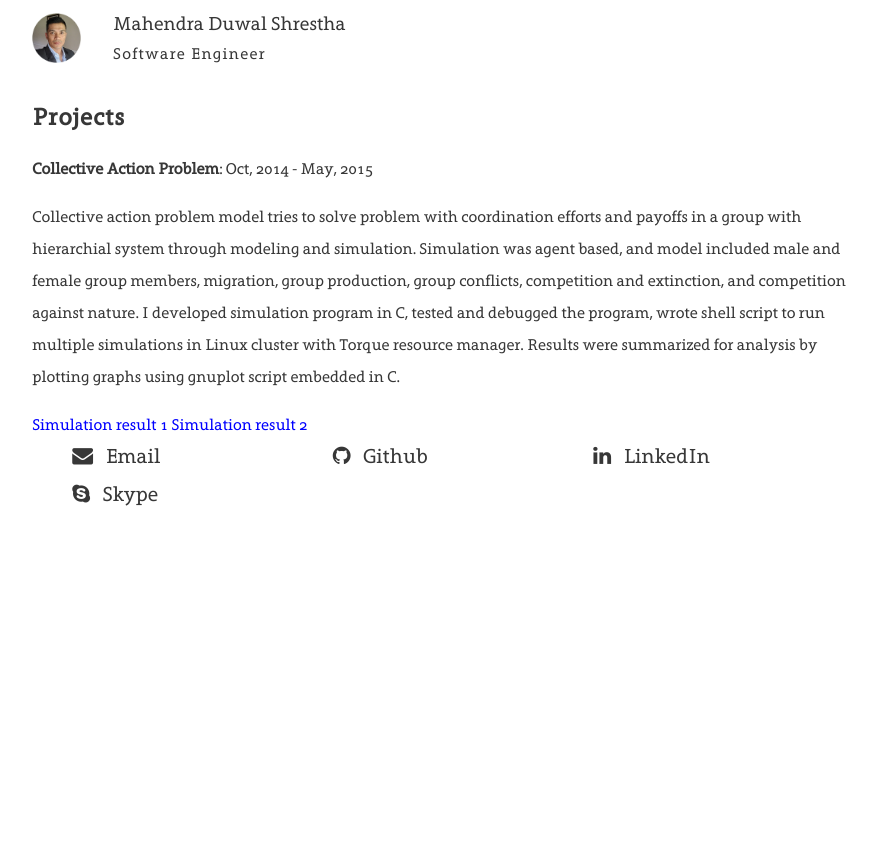
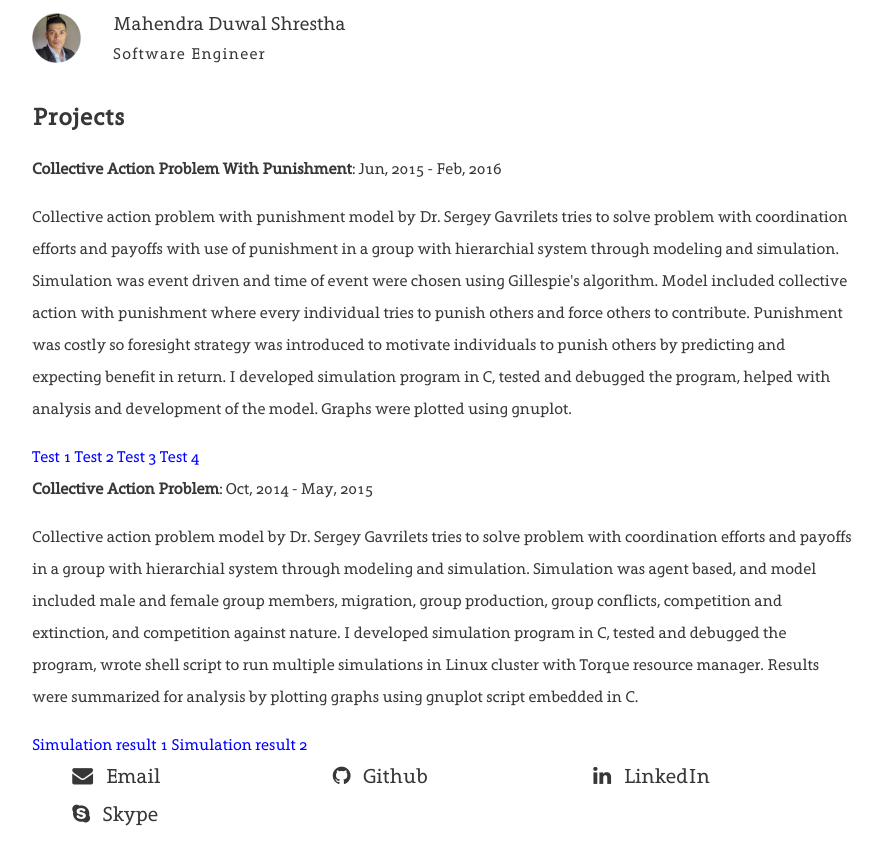
Before and after one commit to mduwalsh/mduwalsh.github.io, a plain HTML site: page projects/index.html in a window 1280 px wide. Shown: the whole page, without its empty margins (197-1079 px from the left). Before the commit the page ends 800 px from the top, so only its background shows below. Drawn offline with nearby package versions, Linux system fonts and the light colour scheme.

Commit message:
Added one more project

```diff
--- a/projects/index.html
+++ b/projects/index.html
@@ -46,14 +46,35 @@
 	</div>
 	<div style="clear"><br/></div>
 	<div class="projectlist">
+	    <h2>Projects</h2>
 	    <div class="project">
-		<h2>Projects</h2>
+		<div class="project-title">
+		  <b>Collective Action Problem With Punishment</b>:  Jun, 2015 - Feb, 2016
+		</div>
+		<div class="project-desc">
+		  <p>
+		  Collective action problem with punishment model by Dr. Sergey Gavrilets tries to solve problem with coordination efforts and payoffs
+		  with use of punishment in a group
+		  with hierarchial system  through modeling and simulation. Simulation was event driven and time of event were chosen using
+		  Gillespie's algorithm. Model included collective action with punishment where every individual tries to punish others
+		  and force others to contribute. Punishment was costly so foresight strategy was introduced to motivate individuals to punish
+		  others by predicting and expecting benefit in return.
+		  I developed simulation program in C, tested and debugged the program, helped with analysis and development of the model.
+		  Graphs were plotted using gnuplot.
+		  </p>
+		  <a href="http://neko.bio.utk.edu/~mahendra/SA/pun.html"> Test 1 </a>
+		  <a href="http://neko.bio.utk.edu/~mahendra/SA/pun/aggr.html"> Test 2 </a>
+		  <a href="http://neko.bio.utk.edu/~mahendra/SA/pun/wo_aggr.html"> Test 3 </a>
+		  <a href="http://neko.bio.utk.edu/~mahendra/SA/comp/comp.html"> Test 4 </a>
+		</div>
+	    </div>
+	    <div class="project">
 		<div class="project-title">
 		  <b>Collective Action Problem</b>:  Oct, 2014 - May, 2015
 		</div>
 		<div class="project-desc">
 		  <p>
-		  Collective action problem model tries to solve problem with coordination efforts and payoffs in a group
+		  Collective action problem model by Dr. Sergey Gavrilets tries to solve problem with coordination efforts and payoffs in a group
 		  with hierarchial system through modeling and simulation. Simulation was agent based, and model included male and female
 		  group members, migration, group production, group conflicts, competition and extinction, and competition against nature.
 		  I developed simulation program in C, tested and debugged the program, wrote shell script to run multiple simulations in Linux
```
